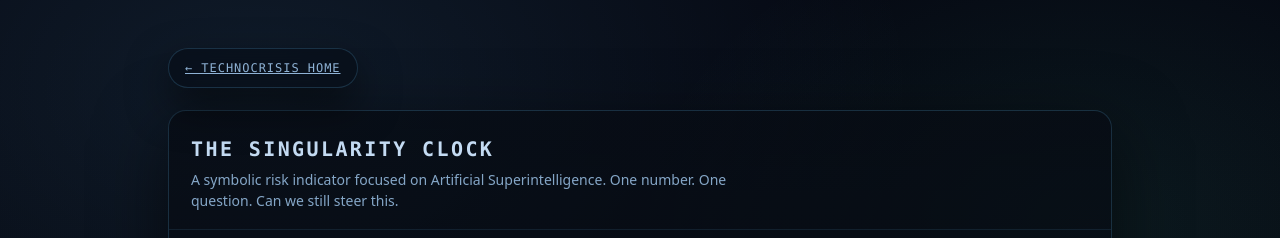
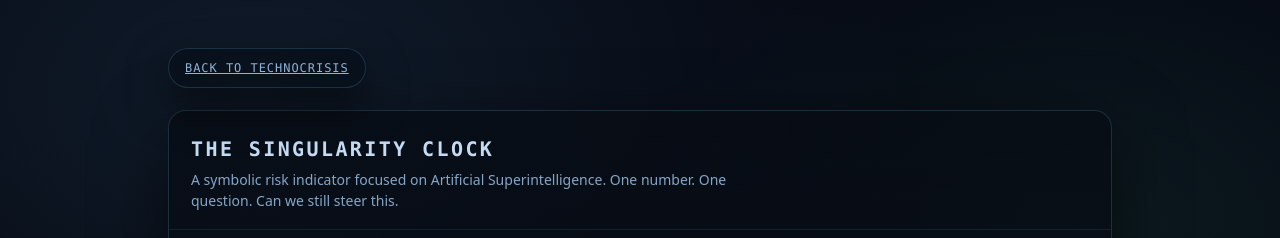
Before and after one commit to virtualnadeem/technocrisis, a Jekyll site: the page singularity-clock-terminal.html, which Jekyll copies as it is, in a window 1280 px wide. Shown: the top 238 px of the page. Built offline with Jekyll 4.4.1, drawn with Linux system fonts in a browser that asks for light colours.

Commit message:
Link Singularity Clock back to TechnoCrisis homepage

```diff
--- a/singularity-clock-terminal.html
+++ b/singularity-clock-terminal.html
@@ -328,8 +328,9 @@
 <body>
   <div class="wrap">
     <a class="pill" href="https://technocrisis.com/">
-  ← TechnoCrisis Home
+  Back to TechnoCrisis
 </a>
+
 
 
     <section class="card" aria-label="The Singularity Clock">
```
